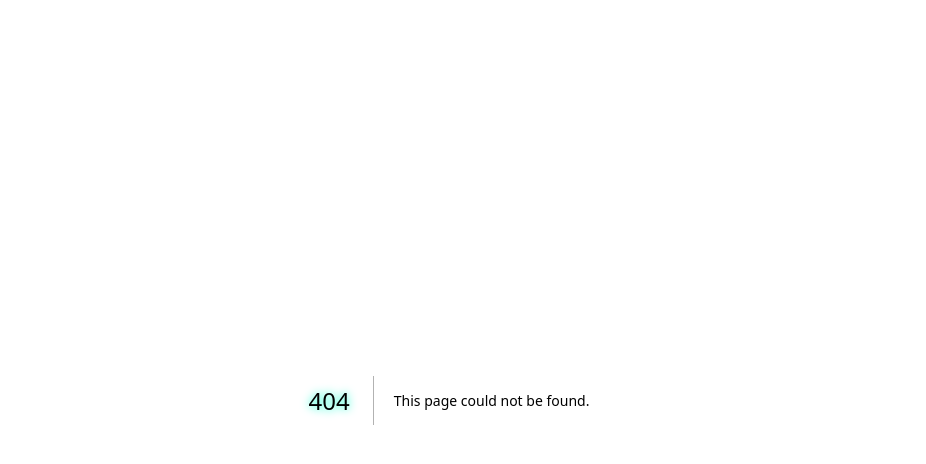
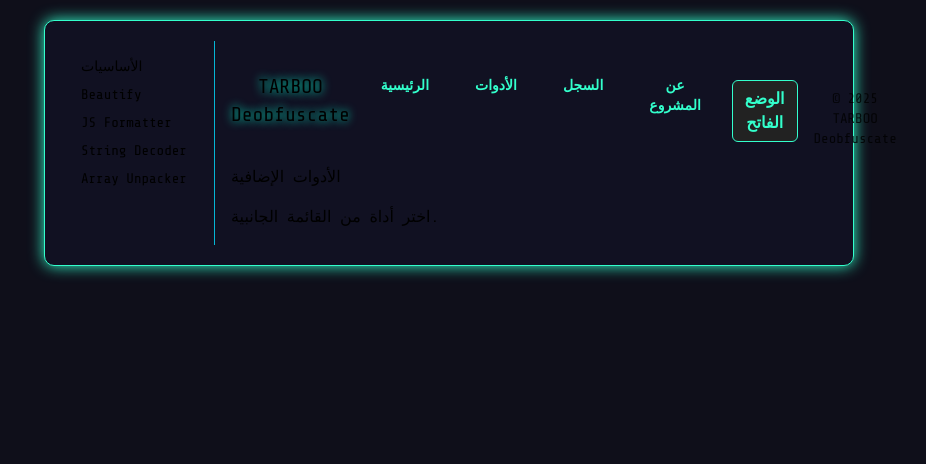
Before and after one commit to Tarboobot2888/tarboo_deobfuscate-X-plack, a Next.js app: page /tools in a window 1280 px wide. Before the commit this address had no page. Shown: the top 464 px of the page, without its empty margins (191-1117 px from the left). Built offline with nearby package versions, Linux system fonts and the light colour scheme.

Commit message:
Add navigation and new pages

```diff
--- /dev/null
+++ b/components/CodeEditor.tsx
@@ -0,0 +1,26 @@
+import dynamic from 'next/dynamic'
+import { useEffect, useState } from 'react'
+
+const MonacoEditor = dynamic(() => import('@monaco-editor/react'), { ssr: false })
+
+interface Props {
+  value: string
+  onChange: (val: string) => void
+  readOnly?: boolean
+}
+
+export default function CodeEditor({ value, onChange, readOnly }: Props) {
+  const [mounted, setMounted] = useState(false)
+  useEffect(() => { setMounted(true) }, [])
+  if (!mounted) return null
+  return (
+    <MonacoEditor
+      height="300px"
+      defaultLanguage="javascript"
+      value={value}
+      onChange={v => onChange(v || '')}
+      options={{ readOnly }}
+      theme="vs-dark"
+    />
+  )
+}
--- /dev/null
+++ b/components/Footer.tsx
@@ -0,0 +1,7 @@
+export default function Footer() {
+  return (
+    <footer className="py-4 text-center text-sm opacity-80 mt-8">
+      <p>© 2025 TARBOO Deobfuscate</p>
+    </footer>
+  )
+}
--- /dev/null
+++ b/components/Header.tsx
@@ -0,0 +1,17 @@
+import Link from 'next/link'
+import ThemeToggle from './ThemeToggle'
+
+export default function Header() {
+  return (
+    <header className="flex items-center gap-4 py-4">
+      <h1 className="flex-1 text-xl">TARBOO Deobfuscate</h1>
+      <nav className="flex gap-4 text-sm">
+        <Link href="/">الرئيسية</Link>
+        <Link href="/tools">الأدوات</Link>
+        <Link href="/history">السجل</Link>
+        <Link href="/about">عن المشروع</Link>
+      </nav>
+      <ThemeToggle />
+    </header>
+  )
+}
--- /dev/null
+++ b/components/Loader.tsx
@@ -0,0 +1,5 @@
+export default function Loader() {
+  return (
+    <div className="loader animate-pulse text-center py-8">جاري المعالجة...</div>
+  )
+}
--- /dev/null
+++ b/components/ResultsPanel.tsx
@@ -0,0 +1,13 @@
+interface Props {
+  output: string
+}
+
+export default function ResultsPanel({ output }: Props) {
+  if (!output) return null
+  return (
+    <div className="mt-4">
+      <h3 className="mb-2">النتيجة المفكوكة</h3>
+      <pre className="code-output whitespace-pre-wrap">{output}</pre>
+    </div>
+  )
+}
--- /dev/null
+++ b/components/Sidebar.tsx
@@ -0,0 +1,15 @@
+import Link from 'next/link'
+
+export default function Sidebar() {
+  return (
+    <aside className="p-4 border-r border-cyan-500 min-w-[150px]">
+      <ul className="space-y-2 text-sm">
+        <li><Link href="/tools">الأساسيات</Link></li>
+        <li><Link href="/tools?recipe=beautify">Beautify</Link></li>
+        <li><Link href="/tools?recipe=format">JS Formatter</Link></li>
+        <li><Link href="/tools?recipe=decode">String Decoder</Link></li>
+        <li><Link href="/tools?recipe=unpack">Array Unpacker</Link></li>
+      </ul>
+    </aside>
+  )
+}
--- /dev/null
+++ b/pages/about.tsx
@@ -0,0 +1,13 @@
+import Header from '../components/Header'
+import Footer from '../components/Footer'
+
+export default function About() {
+  return (
+    <main className="container">
+      <Header />
+      <h2 className="my-4">عن المشروع</h2>
+      <p>هذا المشروع يهدف إلى فك تشفير أكواد جافاسكريبت واستخدام خوارزميات متقدمة مثل DeobfuscateJs و CyberChef.</p>
+      <Footer />
+    </main>
+  )
+}
--- a/pages/index.tsx
+++ b/pages/index.tsx
@@ -1,15 +1,14 @@
 // pages/index.tsx
-import { useState, useEffect } from "react";
-import dynamic from "next/dynamic";
-import { motion } from "framer-motion";
-import { deobfuscateLocal } from "../lib/webcrack-wrapper";
-import axios from "axios";
-import Link from "next/link";
-import DropZone from "../components/DropZone";
-import ThemeToggle from "../components/ThemeToggle";
-import { toast } from "react-toastify";
-
-const MonacoEditor = dynamic(() => import("@monaco-editor/react"), { ssr: false });
+import { useState, useEffect } from 'react'
+import { motion } from 'framer-motion'
+import axios from 'axios'
+import DropZone from '../components/DropZone'
+import Header from '../components/Header'
+import Footer from '../components/Footer'
+import CodeEditor from '../components/CodeEditor'
+import ResultsPanel from '../components/ResultsPanel'
+import Loader from '../components/Loader'
+import { toast } from 'react-toastify'
 
 export default function Home() {
   const [code, setCode] = useState("");
@@ -58,13 +57,7 @@ export default function Home() {
 
   return (
     <main className="container">
-      <header className="flex items-center gap-4">
-        <h1 className="flex-1">TARBOO Deobfuscate</h1>
-        <ThemeToggle />
-        <nav>
-          <Link href="/history">سجل الاستخدام</Link>
-        </nav>
-      </header>
+      <Header />
 
       <motion.section
         className="hero"
@@ -83,26 +76,8 @@ export default function Home() {
         <div className="grid grid-cols-1 md:grid-cols-2 gap-4">
           <div>
             <label>الكود المشفر:</label>
-            <MonacoEditor
-              height="300px"
-              defaultLanguage="javascript"
-              value={code}
-              onChange={(value) => setCode(value || '')}
-              theme="vs-dark"
-            />
+            <CodeEditor value={code} onChange={setCode} />
           </div>
-          {output && (
-            <div>
-              <label>النتيجة المفكوكة:</label>
-              <MonacoEditor
-                height="300px"
-                defaultLanguage="javascript"
-                value={output}
-                options={{ readOnly: true }}
-                theme="vs-dark"
-              />
-            </div>
-          )}
         </div>
 
         <div className="method-select">
@@ -125,10 +100,11 @@ export default function Home() {
         </div>
 
         <button onClick={handleDecode} disabled={loading || !code.trim()}>
-          {loading ? "جاري فك التشفير..." : "فك التشفير"}
+          {loading ? <Loader /> : 'فك التشفير'}
         </button>
 
         {error && <p className="error">{error}</p>}
+        <ResultsPanel output={output} />
       </section>
 
       <section className="features-grid">
@@ -141,6 +117,7 @@ export default function Home() {
           <p>تشغيل وصفات تحليل متعددة مثل Beautify وEval JS.</p>
         </div>
       </section>
+      <Footer />
     </main>
   );
 }
--- /dev/null
+++ b/pages/tools.tsx
@@ -0,0 +1,25 @@
+import { useRouter } from 'next/router'
+import Header from '../components/Header'
+import Footer from '../components/Footer'
+import Sidebar from '../components/Sidebar'
+
+export default function Tools() {
+  const router = useRouter()
+  const recipe = router.query.recipe as string | undefined
+
+  return (
+    <main className="container flex">
+      <Sidebar />
+      <div className="flex-1 p-4">
+        <Header />
+        <h2 className="mb-4">الأدوات الإضافية</h2>
+        {recipe ? (
+          <p>الوصفة المختارة: {recipe}</p>
+        ) : (
+          <p>اختر أداة من القائمة الجانبية.</p>
+        )}
+      </div>
+      <Footer />
+    </main>
+  )
+}
```
